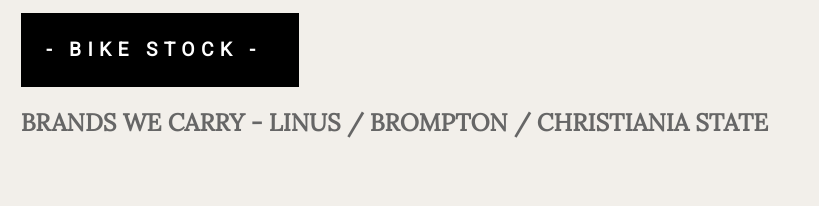
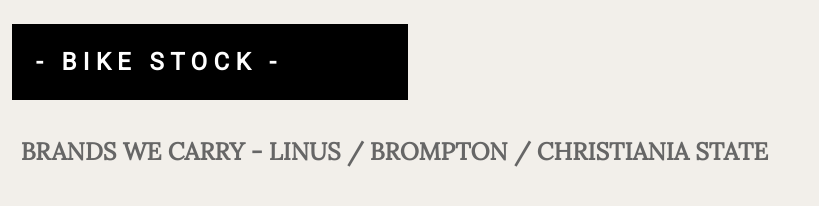
Before and after one commit to jojohim/bike-shop, a plain HTML site: page index.html in a window 1280 px wide. Shown: the whole page, without its empty margins (0-819 px from the left). Drawn offline with Linux system fonts and the light colour scheme; no server answers.

Commit message:
adjusted title and centred button

```diff
--- a/index.html
+++ b/index.html
@@ -9,7 +9,7 @@
 </head>
 
 <body>
-    <h1>- Bike Stock -</h1>
+    <div id="title-wrapper"><h1>- Bike Stock -</h1></div>
     <h2 id="sub-header">Brands we carry - Linus / Brompton / Christiania  State</h2>
     <main></main>
     <template>
--- a/style.css
+++ b/style.css
@@ -19,15 +19,18 @@
     border-radius: 0.5em;
 }
 
+#title-wrapper {
+display: grid;
+grid-template-columns: repeat(auto-fit, minmax(15em, 25em));
+}
+
 h1 {
-    font-size: 1.5vw;
-    display: block;
+    font-size: 1.5em;
     margin-left: 1%;
-    margin-right: 77%;
     font-family: 'Roboto', sans-serif;
     text-transform: uppercase;
     letter-spacing: 0.5vw;
-    padding: 2vw;
+    padding: 1em;
     color: white;
     background: black;
 }
@@ -60,7 +63,7 @@
 
 button {
     font-family: 'Roboto', sans-serif;
-    margin: 1em 20% 1em 20%;
+    margin: 1em 30% 1em 30%;
     padding: 0.3em;
     text-transform:uppercase;
     color: #73423D;
@@ -70,6 +73,14 @@
     background-color: white;
     border: 0.15em solid #73423D;
     border-radius: 0.2em;
+    transition: 0.3s;
+}
+
+button:hover {
+    background-color: #73423D;
+    color: white;
+    cursor: pointer;
+    transition: 0.3s;
 }
 
 
```
